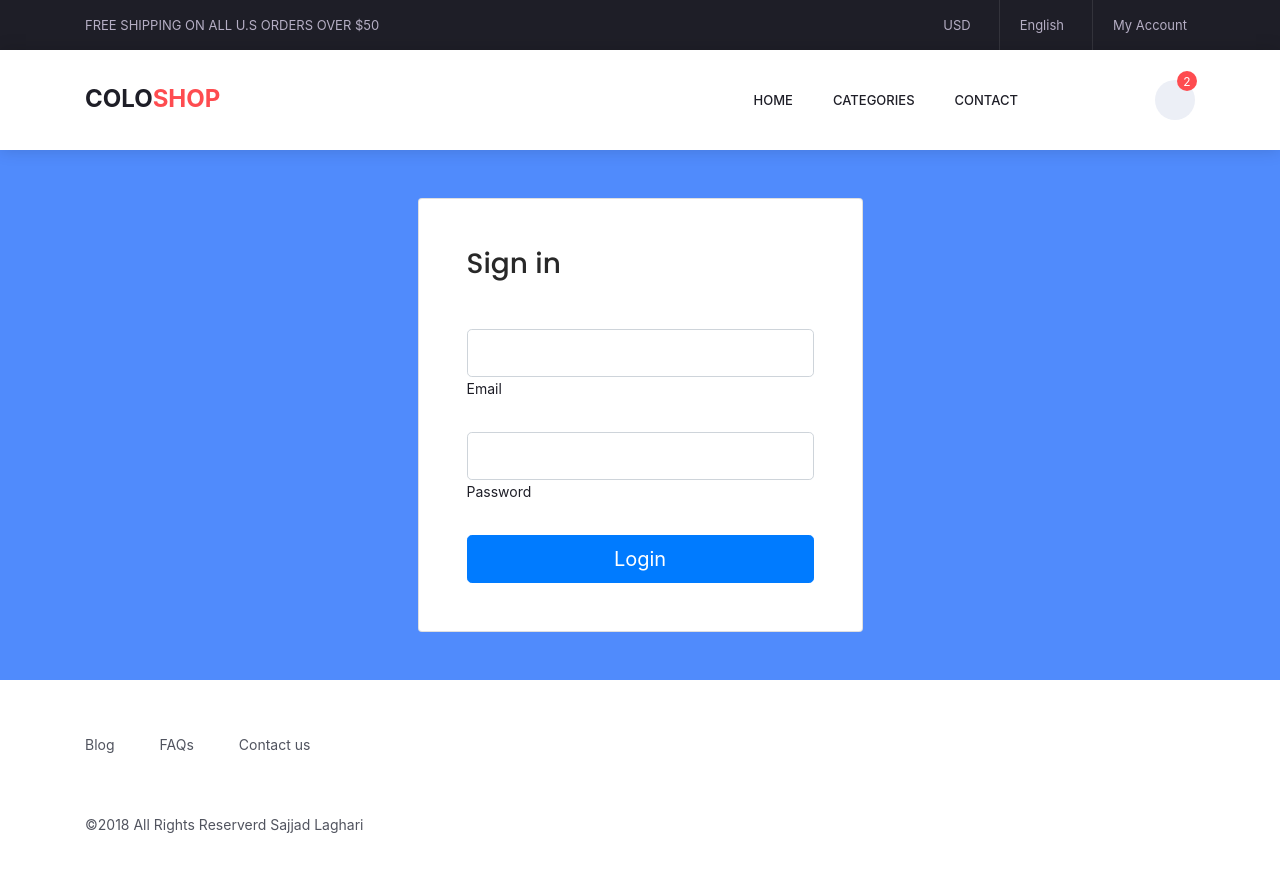
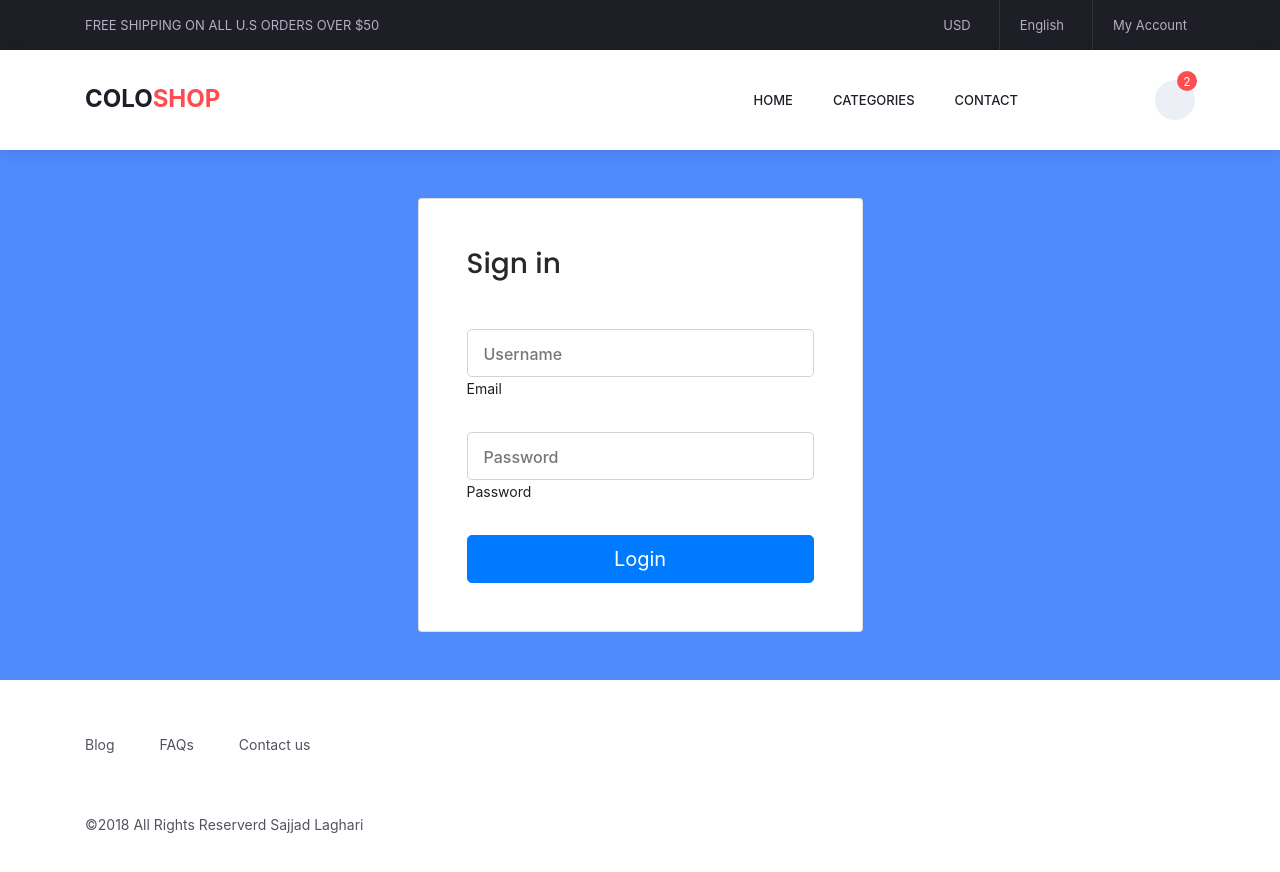
Before and after one commit to sajjadlaghari/ecommerce-front-reactjs-backend-python-django-rest_framework, a React (Create React App) app: page /login in a window 1280 px wide. Shown: the top 872 px of the page. Built offline with nearby package versions, Linux system fonts and the light colour scheme; some icons are missing.

Commit message:
Product detailed Page and login and Toast Added

```diff
--- a/package.json
+++ b/package.json
@@ -11,6 +11,7 @@
     "react-router-dom": "^6.14.2",
     "react-scripts": "5.0.1",
     "react-slick": "^0.29.0",
+    "react-toastify": "^9.1.3",
     "slick-carousel": "^1.8.1",
     "web-vitals": "^2.1.4"
   },
--- a/src/App.js
+++ b/src/App.js
@@ -18,7 +18,7 @@ const App = () => {
         <Header />
         <Routes>
           <Route path="/" element={<Home />} />
-          <Route path="/product-detailed" element={<ProductDetailed />} />
+          <Route path="/product-detailed/:id" element={<ProductDetailed />} />
           <Route path="/categories" element={<Category />} />
           <Route path="/login" element={<Login />} />
           <Route path="/register" element={<Register />} />
--- a/src/pages/Login.jsx
+++ b/src/pages/Login.jsx
@@ -1,6 +1,70 @@
-import React from "react";
+import React, { useState } from 'react';
+import { ToastContainer, toast } from 'react-toastify';
+import 'react-toastify/dist/ReactToastify.css';
+import { useNavigate } from "react-router-dom"
+const Login = () => {
+    const [username, setUsername] = useState('');
+    const [password, setPassword] = useState('');
+    const variableMessage = 'Dynamic variable message';
+    const navigate = useNavigate()
+    const handleLogin = async (e) => {
+        e.preventDefault();
 
-const Login = () => {
+        try {
+          const response = await fetch('http://localhost:8000/api/login', {
+            method: 'POST',
+            headers: {
+              'Content-Type': 'application/json',
+            },
+            body: JSON.stringify({
+              username: username,
+              password: password,
+            }),
+          });
+
+          if (!response.ok) {
+            throw new Error('Login failed');
+          }
+
+          const data = await response.json();
+
+          if (data.status === 200) {
+            handleShowToast('Login Successfully');
+            setTimeout(() => {
+                navigate('/')
+              }, 1000);
+
+          }
+          else{
+            handleShowToast('Invalid crendentials');
+          }
+          // Save the token in local storage or a cookie
+        //   localStorage.setItem('token', data.token);
+
+          // Redirect the user to the desired page (e.g., dashboard)
+          // You can use react-router-dom to handle routing
+          // history.push('/dashboard');
+        } catch (error) {
+          console.error('Login failed:', error.message);
+          // Handle login failure and display error messages
+        }
+      };
+
+      const handleShowToast = (message) => {
+        toast.success(`${message}!`, {
+          position: 'top-right',
+          autoClose: 3000, // 3 seconds
+          hideProgressBar: false,
+          closeOnClick: true,
+          pauseOnHover: true,
+          draggable: true,
+          progress: undefined,
+        });
+      };
+
+
+
+
     return (
         <>
             <section class="vh-100" style={{ backgroundColor: "#508bfc", marginTop: '100px' }}>
@@ -11,27 +75,37 @@ const Login = () => {
                                 <div class="card-body p-5">
 
                                     <h3 class="mb-5">Sign in</h3>
-
+                                    <form onSubmit={handleLogin}>
                                     <div class="form-outline mb-4">
-                                        <input type="email" id="typeEmailX-2" class="form-control form-control-lg" />
+                                        <input type="email" id="typeEmailX-2"
+                                        placeholder="Username"
+                                        value={username}
+                                        onChange={(e) => setUsername(e.target.value)}
+                                        class="form-control form-control-lg" />
                                         <label class="form-label" for="typeEmailX-2">Email</label>
                                     </div>
 
                                     <div class="form-outline mb-4">
-                                        <input type="password" id="typePasswordX-2" class="form-control form-control-lg" />
+                                        <input
+                                        type="password"
+                                        placeholder="Password"
+                                        value={password}
+                                        onChange={(e) => setPassword(e.target.value)}
+                                        id="typePasswordX-2" class="form-control form-control-lg" />
                                         <label class="form-label" for="typePasswordX-2" placeholder="Password">Password</label>
                                     </div>
 
 
                                     <button class="btn btn-primary btn-lg btn-block" type="submit">Login</button>
 
-
+                                </form>
 
                                 </div>
                             </div>
                         </div>
                     </div>
                 </div>
+                <ToastContainer />
             </section>
         </>
     )
--- a/src/pages/components/products.jsx
+++ b/src/pages/components/products.jsx
@@ -9,7 +9,6 @@ const Products = () => {
 
     const MAX_TITLE_LENGTH = 20; // Maximum characters for the short title
     const MAX_DESCRIPTION_LENGTH = 50; // Maximum characters for the short description
-
 
     useEffect(() => {
         fetchProductData();
@@ -81,8 +80,11 @@ const Products = () => {
                                             </select>
                                         </div> */}
                                         <div class="buy d-flex justify-content-between align-items-center">
+                                            <div class="price text-success"><h5 class="mt-4">
+                                                <Link to={`/product-detailed/${item.id}`} className='text-dark' >View Detail</Link>
+                                                </h5></div>
                                             <div class="price text-success"><h5 class="mt-4">${item.price}</h5></div>
-                                            <a href="#" class="btn btn-success mt-3"> Add to Cart</a>
+                                            {/* <a href="#" class="btn btn-success mt-3"> Add to Cart</a> */}
                                         </div>
                                     </div>
                                 </div>
```
Also changed, not shown: src/pages/Product-detailed.jsx (+83 -17 lines), 1 other file (tests, documents, lock files or other folders).
